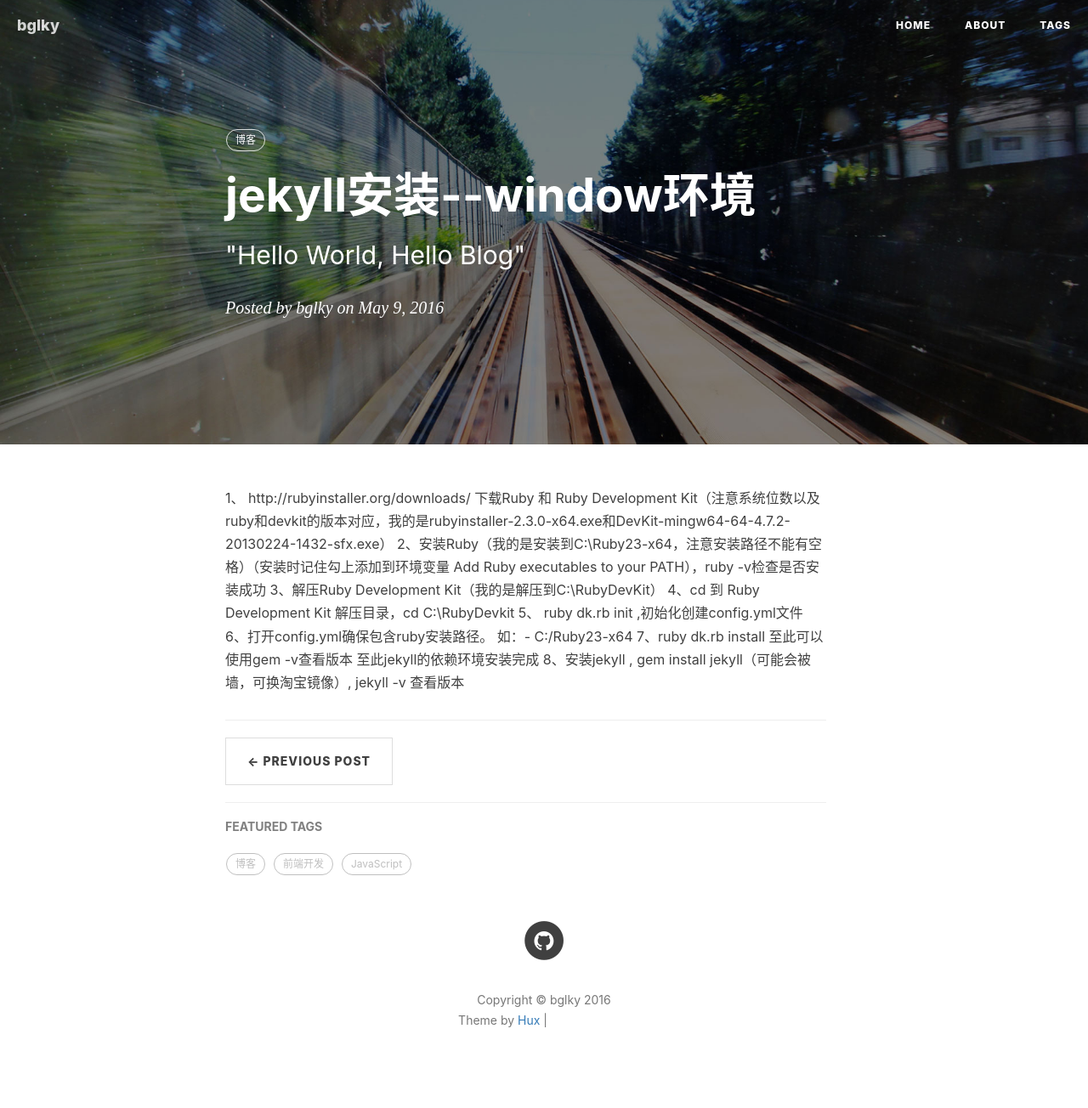
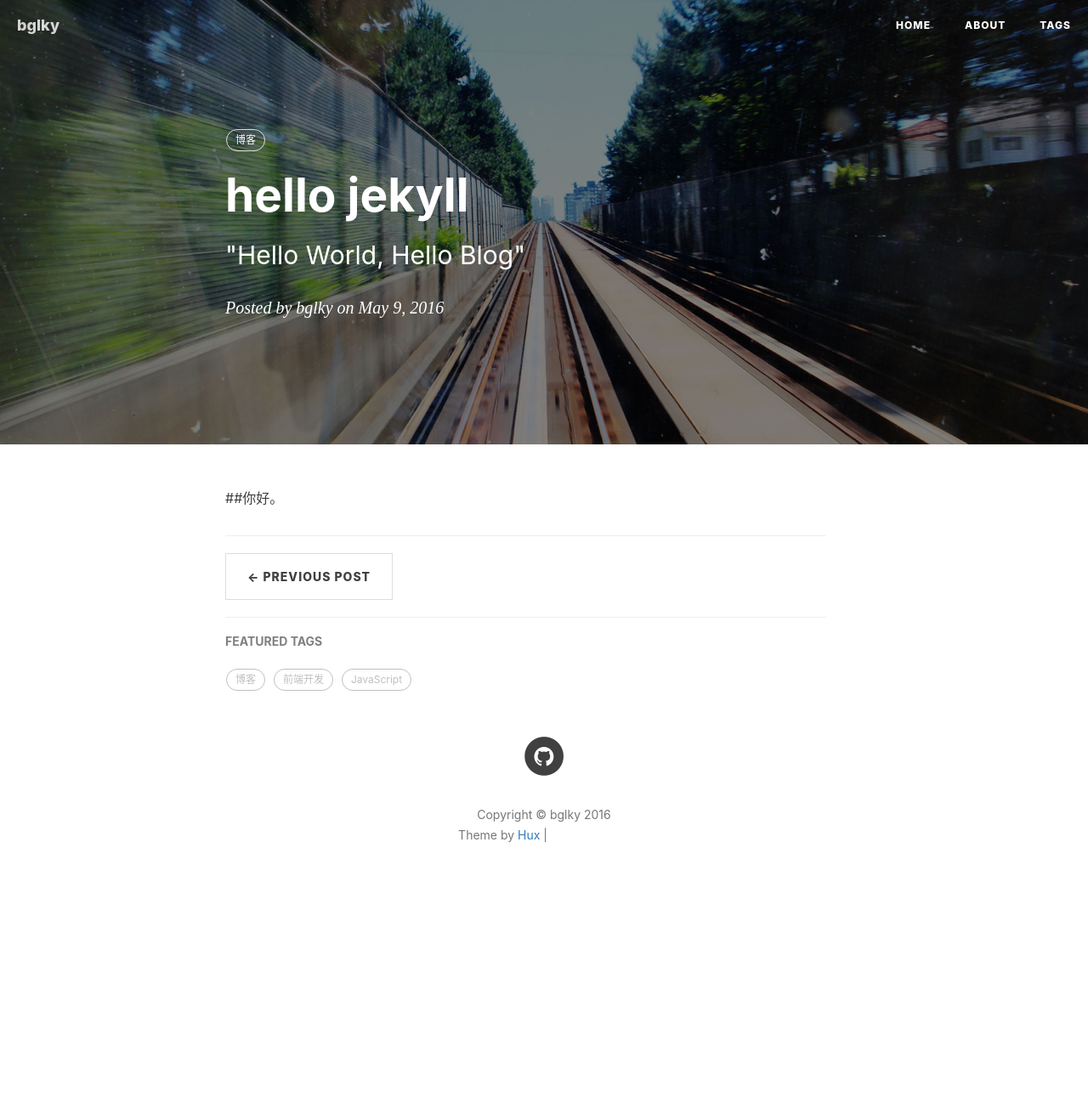
Before and after one commit to bglky/bglky.github.io, a Jekyll site: the page built from _posts/2016-05-09-hello-jekyll.markdown, in a window 1280 px wide. Shown: the whole page at 85% size. Built offline with Jekyll 4.4.1, drawn with Linux system fonts in a browser that asks for light colours; nearby versions of some CDN libraries; comment, search, counter and statistics services are not loaded; after the commit the page ends 1087 px from its top, so only the background shows below that; grey boxes are pictures that could not be loaded.

Commit message:
post blog

```diff
--- a/_posts/2016-05-09-hello-jekyll.markdown
+++ b/_posts/2016-05-09-hello-jekyll.markdown
@@ -1,6 +1,6 @@
 ---
 layout:     post
-title:      "jekyll安装--window环境"
+title:      "hello jekyll"
 subtitle:   " \"Hello World, Hello Blog\""
 date:       2016-05-09 11:00:00
 author:     "bglky"
@@ -9,13 +9,4 @@ tags:
     - 博客
 ---
 
-1、 http://rubyinstaller.org/downloads/ 下载Ruby 和 Ruby Development Kit（注意系统位数以及ruby和devkit的版本对应，我的是rubyinstaller-2.3.0-x64.exe和DevKit-mingw64-64-4.7.2-20130224-1432-sfx.exe）
-2、安装Ruby（我的是安装到C:\Ruby23-x64，注意安装路径不能有空格）（安装时记住勾上添加到环境变量 Add Ruby executables to your PATH），ruby -v检查是否安装成功
-3、解压Ruby Development Kit（我的是解压到C:\RubyDevKit）
-4、cd 到 Ruby Development Kit 解压目录，cd C:\RubyDevkit
-5、 ruby dk.rb init  ,初始化创建config.yml文件
-6、打开config.yml确保包含ruby安装路径。 如：- C:/Ruby23-x64
-7、ruby dk.rb install
-至此可以使用gem -v查看版本
-至此jekyll的依赖环境安装完成
-8、安装jekyll ,  gem install jekyll（可能会被墙，可换淘宝镜像）, jekyll -v 查看版本
+##你好。
```
